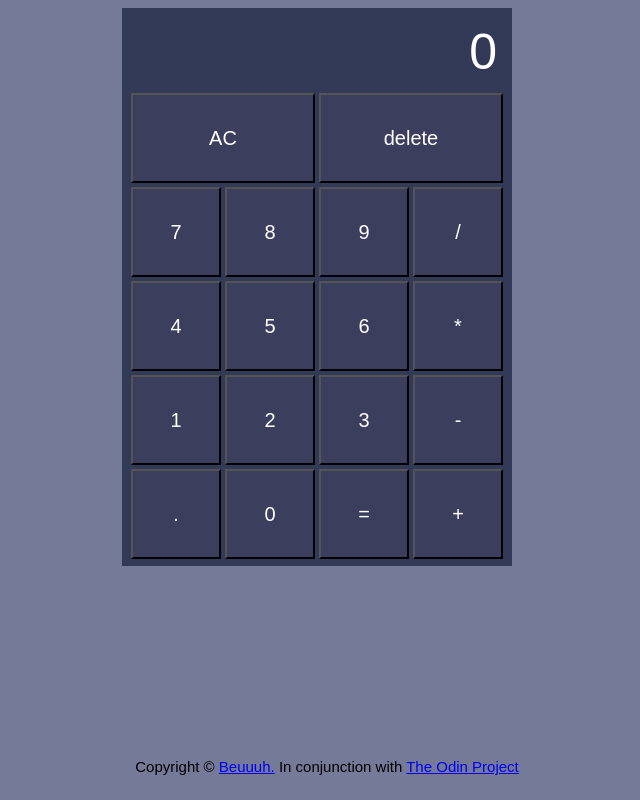
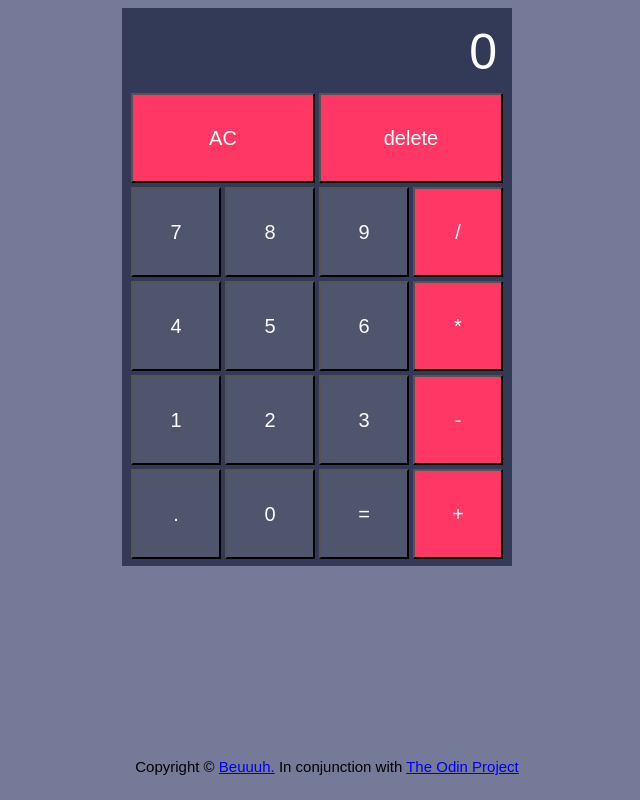
Before and after one commit to Beuuuh/calculator, a plain HTML site: page index.html in a window 1280 px wide. Shown: the whole page, without its empty margins (323-963 px from the left). Drawn offline with Linux system fonts and the light colour scheme.

Commit message:
styles 3

```diff
--- a/styles.css
+++ b/styles.css
@@ -26,12 +26,16 @@ body {
 
 button {
     padding: 0px;
-    background-color: rgb(059, 063, 093);
+    background-color: rgb(080, 085, 110);
     font-size: 20px;
     color: white;
     width: 90px;
     height: 90px;
     margin: 2px;
+}
+
+.operator {
+    background-color: rgb(255, 055, 100);
 }
 
 .frstrow {
@@ -40,6 +44,7 @@ button {
 }
 
 .frstrow button {
+    background-color: rgb(255, 055, 100);
     width: 184px;
     height: 90px;
 }
```
